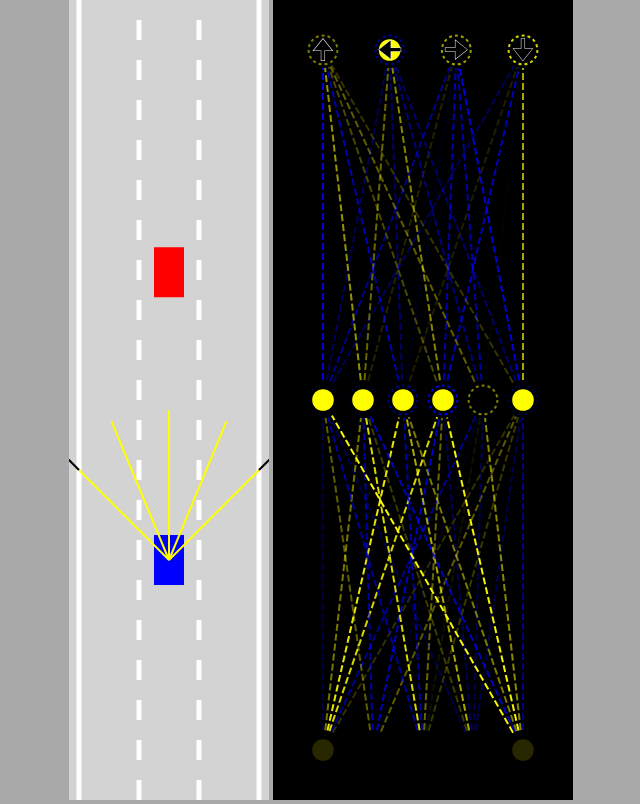
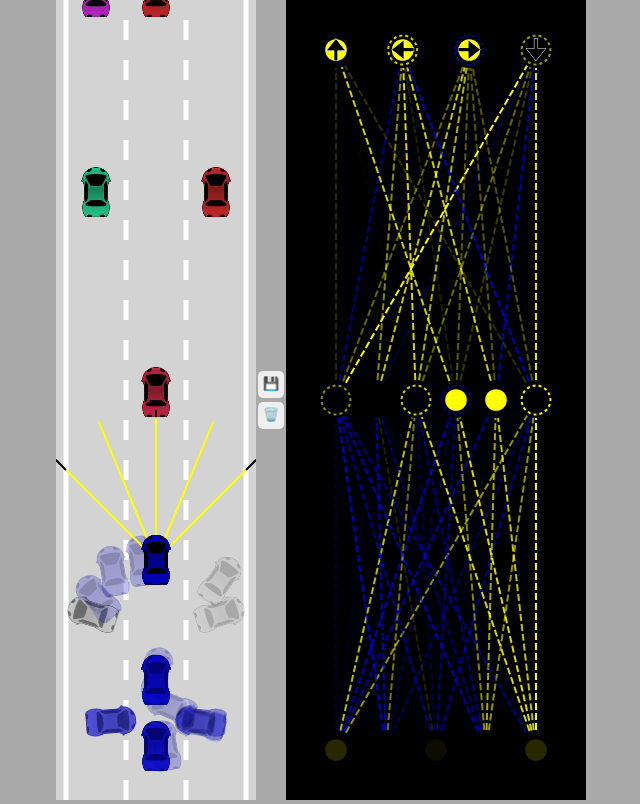
Before and after one commit to devcristi/self-driving-car, a plain HTML site: page index.html in a window 1280 px wide. Shown: the whole page, without its empty margins (319-959 px from the left). Drawn offline with Linux system fonts and the light colour scheme; animation ran at ten frames a second.

Commit message:
Final version of phase 1

```diff
--- a/car.js
+++ b/car.js
@@ -1,5 +1,5 @@
 class Car{
-    constructor(x,y,width,height, controlType, maxSpeed=2.5){
+    constructor(x,y,width,height,controlType,maxSpeed=3,color="blue"){
         this.x=x;
         this.y=y;
         this.width=width;
@@ -12,32 +12,46 @@ class Car{
         this.angle=0;
         this.damaged=false;
 
-        this.useBrain = controlType=="AI";
+        this.useBrain=controlType=="AI";
 
         if(controlType!="DUMMY"){
             this.sensor=new Sensor(this);
-            this.brain = new NeuralNetwork(
-                [this.sensor.rayCount, 6, 4]
+            this.brain=new NeuralNetwork(
+                [this.sensor.rayCount,6,4]
             );
         }
         this.controls=new Controls(controlType);
+
+        this.img=new Image();
+        this.img.src="car.png"
+
+        this.mask=document.createElement("canvas");
+        this.mask.width=width;
+        this.mask.height=height;
+
+        const maskCtx=this.mask.getContext("2d");
+        this.img.onload=()=>{
+            maskCtx.fillStyle=color;
+            maskCtx.rect(0,0,this.width,this.height);
+            maskCtx.fill();
+
+            maskCtx.globalCompositeOperation="destination-atop";
+            maskCtx.drawImage(this.img,0,0,this.width,this.height);
+        }
     }
 
-    update(roadBorders, traffic){
+    update(roadBorders,traffic){
         if(!this.damaged){
             this.#move();
-            this.polygon = this.#createPolygon();
-            this.damaged = this.#assessDamage(roadBorders, traffic);
+            this.polygon=this.#createPolygon();
+            this.damaged=this.#assessDamage(roadBorders,traffic);
         }
         if(this.sensor){
-            this.sensor.update(roadBorders, traffic);
-            const offset = this.sensor.readings.map(
+            this.sensor.update(roadBorders,traffic);
+            const offsets=this.sensor.readings.map(
                 s=>s==null?0:1-s.offset
             );
-            const outputs = NeuralNetwork.feedForward(
-                offset, this.brain
-            );
-            // console.log(outputs);
+            const outputs=NeuralNetwork.feedForward(offsets,this.brain);
 
             if(this.useBrain){
                 this.controls.forward=outputs[0];
@@ -48,7 +62,7 @@ class Car{
         }
     }
 
-    #assessDamage(roadBorders, traffic){
+    #assessDamage(roadBorders,traffic){
         for(let i=0;i<roadBorders.length;i++){
             if(polygonIntersect(this.polygon,roadBorders[i])){
                 return true;
@@ -64,8 +78,8 @@ class Car{
 
     #createPolygon(){
         const points=[];
-        const rad = Math.hypot(this.width,this.height)/2;
-        const alpha = Math.atan2(this.width,this.height);
+        const rad=Math.hypot(this.width,this.height)/2;
+        const alpha=Math.atan2(this.width,this.height);
         points.push({
             x:this.x-Math.sin(this.angle-alpha)*rad,
             y:this.y-Math.cos(this.angle-alpha)*rad
@@ -75,14 +89,13 @@ class Car{
             y:this.y-Math.cos(this.angle+alpha)*rad
         });
         points.push({
-            x:this.x-Math.sin( Math.PI + this.angle-alpha)*rad,
-            y:this.y-Math.cos( Math.PI + this.angle-alpha)*rad
+            x:this.x-Math.sin(Math.PI+this.angle-alpha)*rad,
+            y:this.y-Math.cos(Math.PI+this.angle-alpha)*rad
         });
         points.push({
-            x:this.x-Math.sin( Math.PI + this.angle+alpha)*rad,
-            y:this.y-Math.cos( Math.PI + this.angle+alpha)*rad
+            x:this.x-Math.sin(Math.PI+this.angle+alpha)*rad,
+            y:this.y-Math.cos(Math.PI+this.angle+alpha)*rad
         });
-
         return points;
     }
 
@@ -125,22 +138,28 @@ class Car{
         this.y-=Math.cos(this.angle)*this.speed;
     }
 
-    draw(ctx, color){
-        if(this.damaged){
-            ctx.fillStyle='gray';
-        }else{
-            ctx.fillStyle=color;
-        }
-        ctx.beginPath();
-        ctx.moveTo(this.polygon[0].x,this.polygon[0].y);
-
-        for(let i=1;i<this.polygon.length;i++){
-            ctx.lineTo(this.polygon[i].x,this.polygon[i].y);
-        }
-        ctx.fill();
-
-        if(this.sensor){
+    draw(ctx,drawSensor=false){
+        if(this.sensor && drawSensor){
             this.sensor.draw(ctx);
         }
+
+        ctx.save();
+        ctx.translate(this.x,this.y);
+        ctx.rotate(-this.angle);
+        if(!this.damaged){
+            ctx.drawImage(this.mask,
+                -this.width/2,
+                -this.height/2,
+                this.width,
+                this.height);
+            ctx.globalCompositeOperation="multiply";
+        }
+        ctx.drawImage(this.img,
+            -this.width/2,
+            -this.height/2,
+            this.width,
+            this.height);
+        ctx.restore();
+
     }
 }
--- a/index.html
+++ b/index.html
@@ -8,6 +8,10 @@
 </head>
 <body>
     <canvas id="carCanvas"></canvas>
+    <div id="verticalButtons">
+        <button onclick="save()">💾</button>
+        <button onclick="discard()">🗑️</button>
+    </div>
     <canvas id="networkCanvas"></canvas>
     <script src="visualizer.js"></script>
     <script src="network.js"></script>
--- a/main.js
+++ b/main.js
@@ -1,42 +1,87 @@
 const carCanvas=document.getElementById("carCanvas");
 carCanvas.width=200;
-
-const netwnetworkCanvasork=document.getElementById("networkCanvas");
+const networkCanvas=document.getElementById("networkCanvas");
 networkCanvas.width=300;
 
 const carCtx = carCanvas.getContext("2d");
-const netoworkCtx = networkCanvas.getContext("2d");
+const networkCtx = networkCanvas.getContext("2d");
+
 const road=new Road(carCanvas.width/2,carCanvas.width*0.9);
-const car=new Car(road.getLaneCenter(1),100,30,50, "KEYS");
-const traffic = [
-    new Car(road.getLaneCenter(1), -100, 30, 50, "DUMMY",2),
+
+const N=100;
+const cars=generateCars(N);
+let bestCar=cars[0];
+if(localStorage.getItem("bestBrain")){
+    for(let i=0;i<cars.length;i++){
+        cars[i].brain=JSON.parse(
+            localStorage.getItem("bestBrain"));
+        if(i!=0){
+            NeuralNetwork.mutate(cars[i].brain,0.1);
+        }
+    }
+}
+
+const traffic=[
+    new Car(road.getLaneCenter(1),-100,30,50,"DUMMY",2,getRandomColor()),
+    new Car(road.getLaneCenter(0),-300,30,50,"DUMMY",2,getRandomColor()),
+    new Car(road.getLaneCenter(2),-300,30,50,"DUMMY",2,getRandomColor()),
+    new Car(road.getLaneCenter(0),-500,30,50,"DUMMY",2,getRandomColor()),
+    new Car(road.getLaneCenter(1),-500,30,50,"DUMMY",2,getRandomColor()),
+    new Car(road.getLaneCenter(1),-700,30,50,"DUMMY",2,getRandomColor()),
+    new Car(road.getLaneCenter(2),-700,30,50,"DUMMY",2,getRandomColor()),
 ];
 
 animate();
 
-function animate(time ){
+function save(){
+    localStorage.setItem("bestBrain",
+        JSON.stringify(bestCar.brain));
+}
+
+function discard(){
+    localStorage.removeItem("bestBrain");
+}
+
+function generateCars(N){
+    const cars=[];
+    for(let i=1;i<=N;i++){
+        cars.push(new Car(road.getLaneCenter(1),100,30,50,"AI"));
+    }
+    return cars;
+}
+
+function animate(time){
     for(let i=0;i<traffic.length;i++){
-        traffic[i].update(road.borders, []);
+        traffic[i].update(road.borders,[]);
     }
-    car.update(road.borders, traffic);
+    for(let i=0;i<cars.length;i++){
+        cars[i].update(road.borders,traffic);
+    }
+    bestCar=cars.find(
+        c=>c.y==Math.min(
+            ...cars.map(c=>c.y)
+        ));
 
     carCanvas.height=window.innerHeight;
     networkCanvas.height=window.innerHeight;
 
     carCtx.save();
-    carCtx.translate(0,-car.y+carCanvas.height*0.7);
+    carCtx.translate(0,-bestCar.y+carCanvas.height*0.7);
 
     road.draw(carCtx);
-
     for(let i=0;i<traffic.length;i++){
-        traffic[i].draw(carCtx, "red");
+        traffic[i].draw(carCtx);
     }
-    car.draw(carCtx, "blue");
+    carCtx.globalAlpha=0.2;
+    for(let i=0;i<cars.length;i++){
+        cars[i].draw(carCtx);
+    }
+    carCtx.globalAlpha=1;
+    bestCar.draw(carCtx,true);
 
     carCtx.restore();
 
-    // netoworkCtx.lineDashOffset=-time/50;
-
-    Visualizer.drawNetwork(netoworkCtx, car.brain);
+    networkCtx.lineDashOffset=-time/50;
+    Visualizer.drawNetwork(networkCtx,bestCar.brain);
     requestAnimationFrame(animate);
 }
--- a/network.js
+++ b/network.js
@@ -26,6 +26,27 @@ class NeuralNetwork {
         }
 
         return outputs;
+    }
+
+    static mutate(network, amount = 1){
+        network.levels.forEach(level => {
+            for(let i = 0; i < level.biases.length; i++){
+                level.biases[i] = lerp(
+                    level.biases[i],
+                    Math.random()*2-1,
+                    amount
+                )
+            }
+            for(let i = 0; i < level.weights.length; i++){
+                for(let j = 0; j < level.weights[i].length; j++){
+                    level.weights[i][j] = lerp(
+                        level.weights[i][j],
+                        Math.random()*2-1,
+                        amount
+                    )
+                }
+            }
+        });
     }
 }
 
--- a/style.css
+++ b/style.css
@@ -10,7 +10,29 @@ body
     margin: 0;
     background-color: darkgray;
     overflow: hidden;
-    text-align: center;
+    display: flex;
+    justify-content: center;
+    align-items: center;
+}
+
+#verticalButtons
+{
+    display: flex;
+    flex-direction: column;
+}
+
+button
+{
+    border: none;
+    border-radius: 5px;
+    padding: 5px 5px 7px 5px;
+    margin: 2px;
+    cursor: pointer;
+}
+
+button:hover
+{
+    background-color: blue;
 }
 
 #carCanvas
--- a/utils.js
+++ b/utils.js
@@ -45,3 +45,8 @@ function getRGBA(value){
     const B = value > 0?0:255;
     return "rgba("+R+","+G+","+B+","+alpha+")";
 }
+
+function getRandomColor(){
+    const hue=290+Math.random()*260;
+    return "hsl("+hue+", 100%, 60%)";
+}
```
Also changed, not shown: car.png (added).
